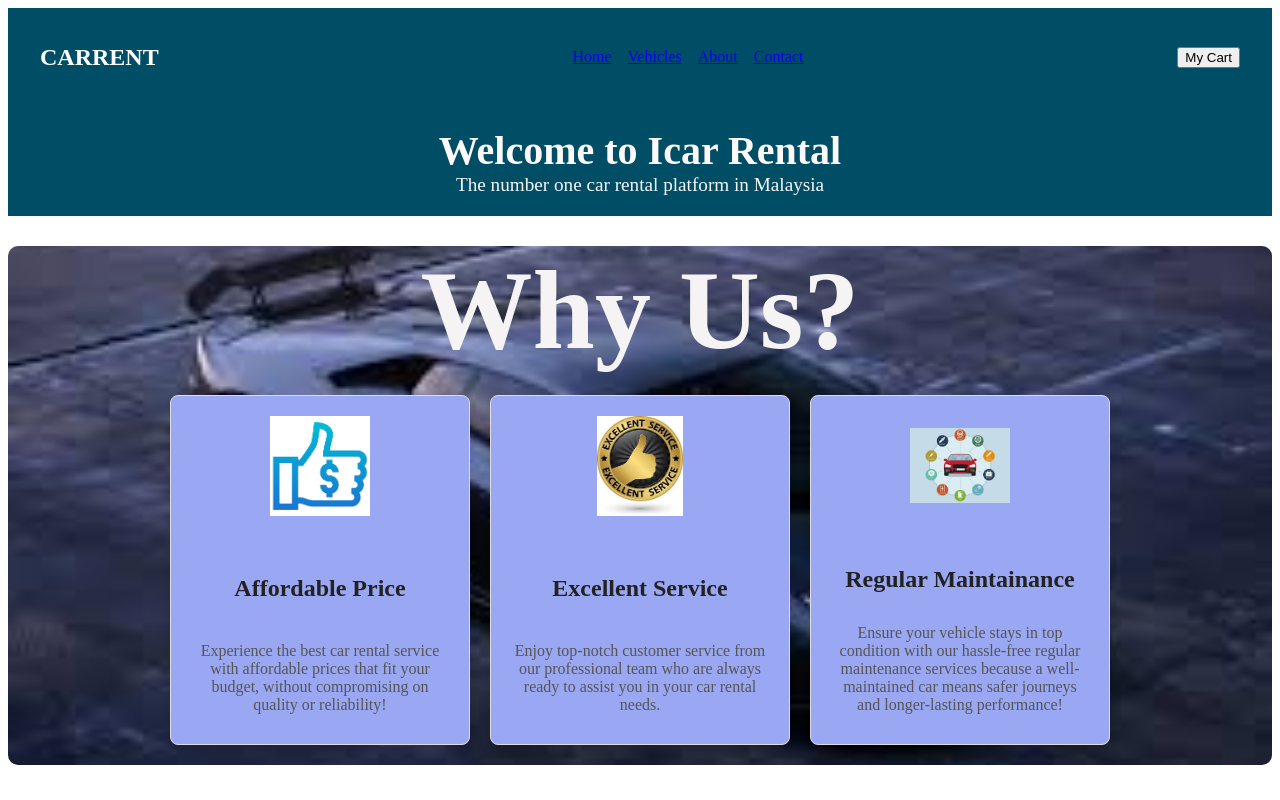
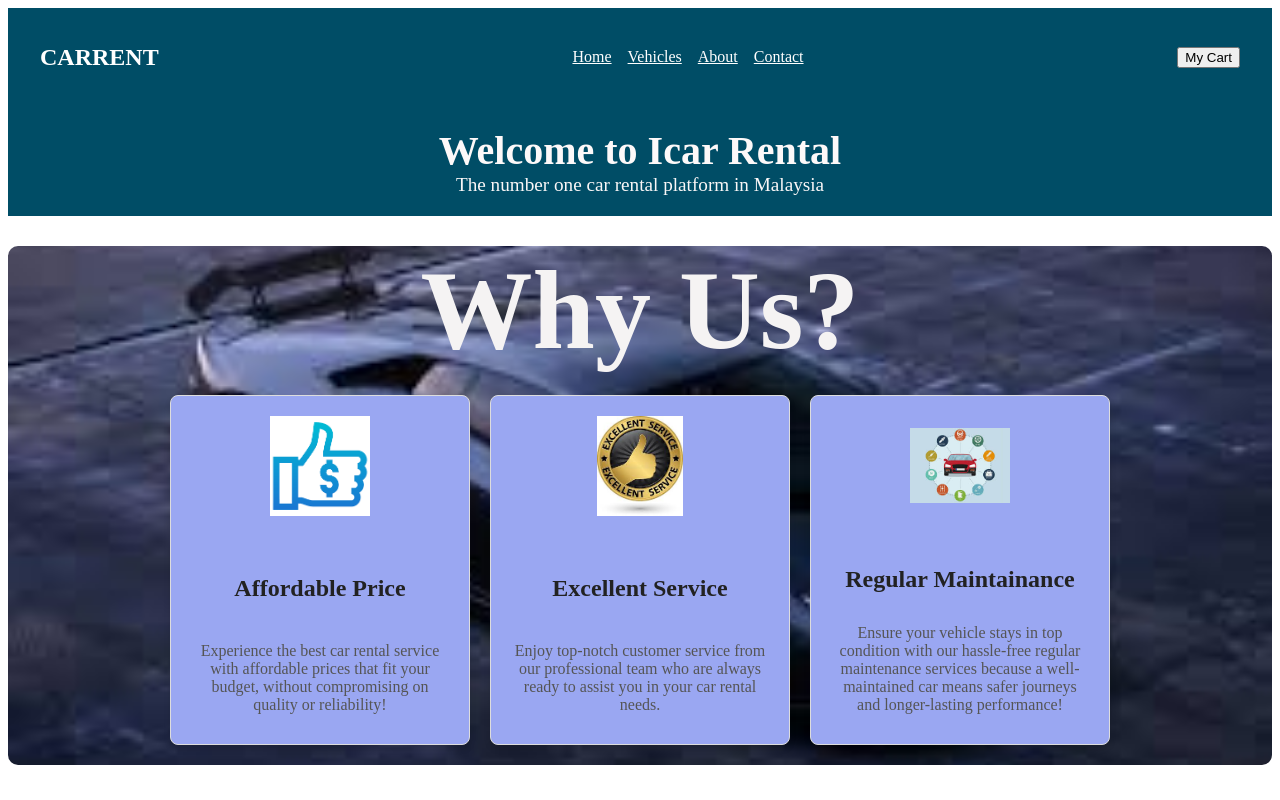
Before and after one commit to Aqilzxfrn/CarRentalWebsite, a React (Vite) app: page / in a window 1280 px wide. Built offline with nearby package versions, Linux system fonts and the light colour scheme.

Commit message:
edit navbar

```diff
--- a/src/Components/Navbar.css
+++ b/src/Components/Navbar.css
@@ -5,6 +5,7 @@
     padding: 1rem 2rem;
     background-color: #004d66;
     color: rgb(255, 255, 255);
+
   }
 
   .navbar ul {
@@ -13,9 +14,13 @@
     display: flex;
     gap: 1rem;
 
+
   }
 
   .navbar li {
     cursor: pointer;
     color: white;
   }
+  .navbar a {
+    color: white;
+  }
```
